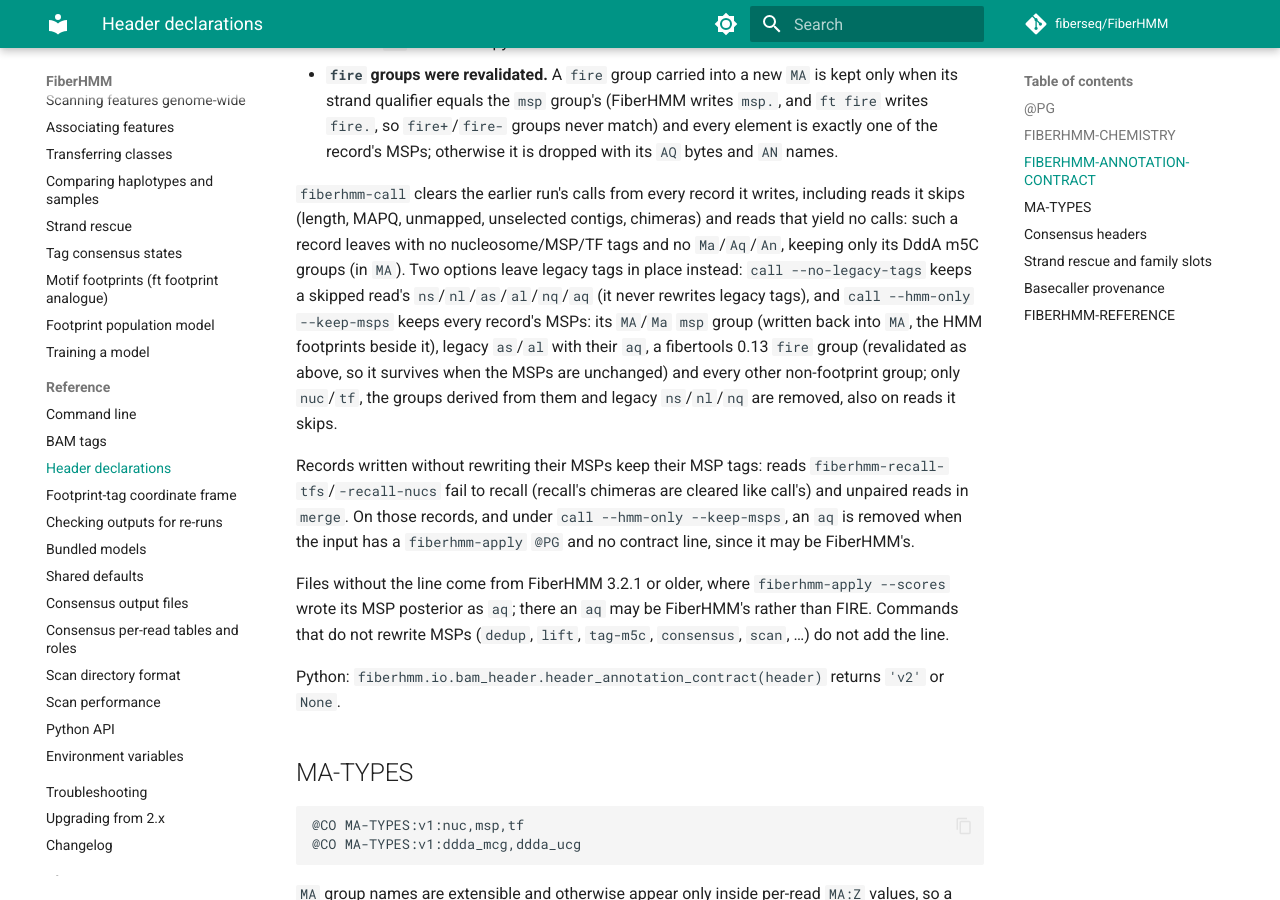
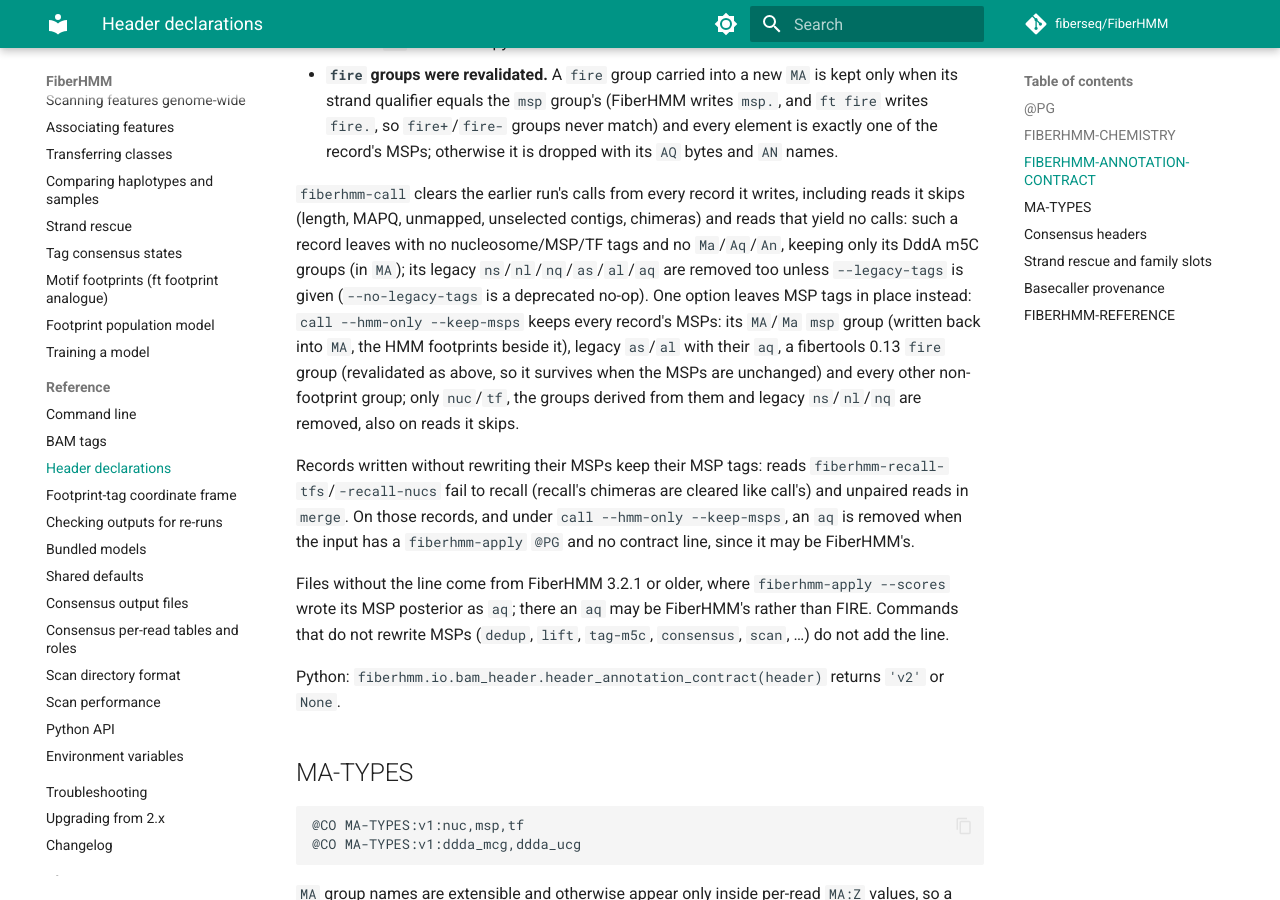
Before and after one commit to fiberseq/FiberHMM, an MkDocs documentation site: the page built from docs/reference/headers.md, in a window 1280 px wide and 900 px high, scrolled down 4132 px. Built offline with MkDocs 1.6.1 and Material for MkDocs 9.7.7, drawn with Linux system fonts in a browser that asks for light colours; comment, search, counter and statistics services are not loaded.

Commit message:
docs: legacy tags are removed from skipped reads too (no --no-legacy-tags exception)
The CHANGELOG and headers.md still said call --no-legacy-tags keeps a
skipped read's legacy tags; since 3.3.0 that flag is a no-op and every
rewritten record, skipped ones included, loses its legacy tags unless
--legacy-tags is given (checked on a run that skips every read).

Co-Authored-By: Claude Opus 5.5 <noreply@anthropic.com>

```diff
--- a/docs/reference/headers.md
+++ b/docs/reference/headers.md
@@ -156,9 +156,10 @@ Written once (never duplicated on re-runs) by the commands that rewrite MSPs:
 record it writes, including reads it skips (length, MAPQ, unmapped,
 unselected contigs, chimeras) and reads that yield no calls: such a record
 leaves with no nucleosome/MSP/TF tags and no `Ma`/`Aq`/`An`, keeping only its
-DddA m5C groups (in `MA`). Two options leave legacy tags in place instead:
-`call --no-legacy-tags` keeps a skipped read's `ns`/`nl`/`as`/`al`/`nq`/`aq`
-(it never rewrites legacy tags), and `call --hmm-only --keep-msps` keeps
+DddA m5C groups (in `MA`); its legacy `ns`/`nl`/`nq`/`as`/`al`/`aq` are
+removed too unless `--legacy-tags` is given (`--no-legacy-tags` is a
+deprecated no-op). One option leaves MSP tags in place instead:
+`call --hmm-only --keep-msps` keeps
 every record's MSPs: its `MA`/`Ma` `msp` group (written back into `MA`, the
 HMM footprints beside it), legacy `as`/`al` with their `aq`, a fibertools
 0.13 `fire` group (revalidated as above, so it survives when the MSPs are
```
Also changed, not shown: CHANGELOG.md (+2 -2 lines).
